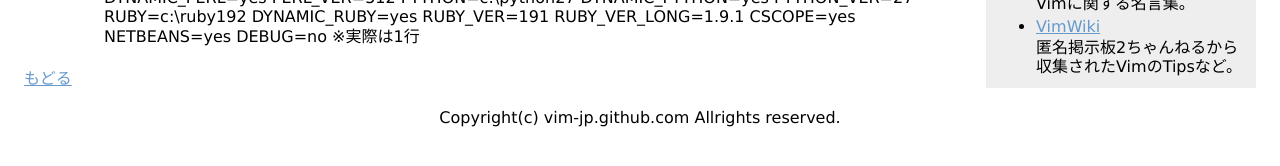
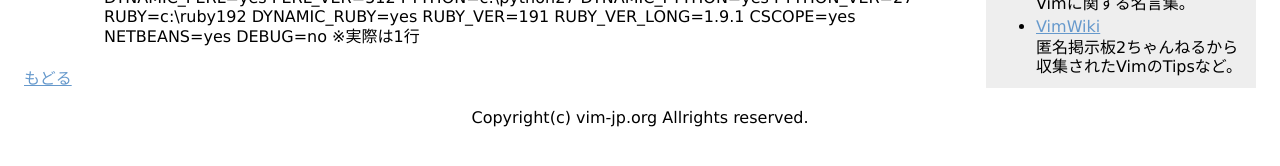
Before and after one commit to vim-jp/vim-jp.github.io, a Jekyll site: the page built from docs/build_windows_mingw.md, in a window 1280 px wide. Shown: the part 698-864 px from the top of the page. Built offline with Jekyll 4.4.1, drawn with Linux system fonts in a browser that asks for light colours; Markdown is read by kramdown in place of the engine named in the settings.

Commit message:
fix domain.

```diff
--- a/_layouts/default.html
+++ b/_layouts/default.html
@@ -3,7 +3,7 @@
     <title>vim-jp &raquo; {{ page.title }}</title>
     <link rel="stylesheet" href="/css/site.css" type="text/css" />
     <meta http-equiv="content-type" content="text/html; charset=utf-8" />
-	<link rel="alternate" type="application/rss+xml" title="RSS" href="http://vim-jp.github.com/rss.xml" />
+	<link rel="alternate" type="application/rss+xml" title="RSS" href="http://vim-jp.org/rss.xml" />
 </head>
 <body>
 	<div class="header">
@@ -38,7 +38,7 @@
 		</div>
 		<br clear="both" />
 		<div id="header">
-			<p>Copyright(c) vim-jp.github.com Allrights reserved.</p>
+			<p>Copyright(c) vim-jp.org Allrights reserved.</p>
 		</div>
 	</div>
 </body>
```
